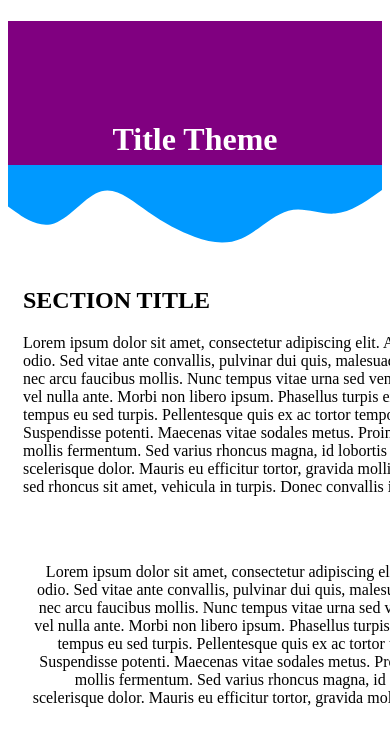
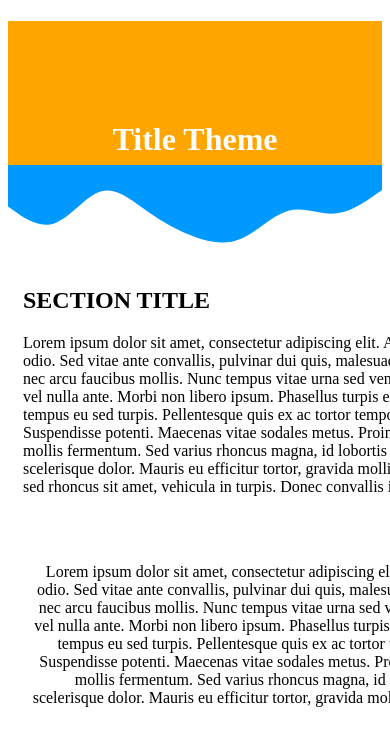
Before and after one commit to oldustybones/mobile-friendly-practice, a plain HTML site: page index.html in a window 390 px wide. Shown: the top 746 px of the page. Drawn offline with Linux system fonts and the light colour scheme.

Commit message:
media things

```diff
--- a/css/style.css
+++ b/css/style.css
@@ -27,14 +27,20 @@ svg {
     text-align: right;
 }
 
-@media (min-width: 480px) {
+@media screen and (max-width: 1024px) {
     h1 {
         background-color: red;
     }
 }
 
-@media (max-width: 768px) {
+@media screen and (max-width: 768px) {
     h1 {
         background-color: purple;
     }
 }
+
+@media screen and (max-width: 480px) {
+    h1 {
+        background-color: orange;
+    }
+}
```
